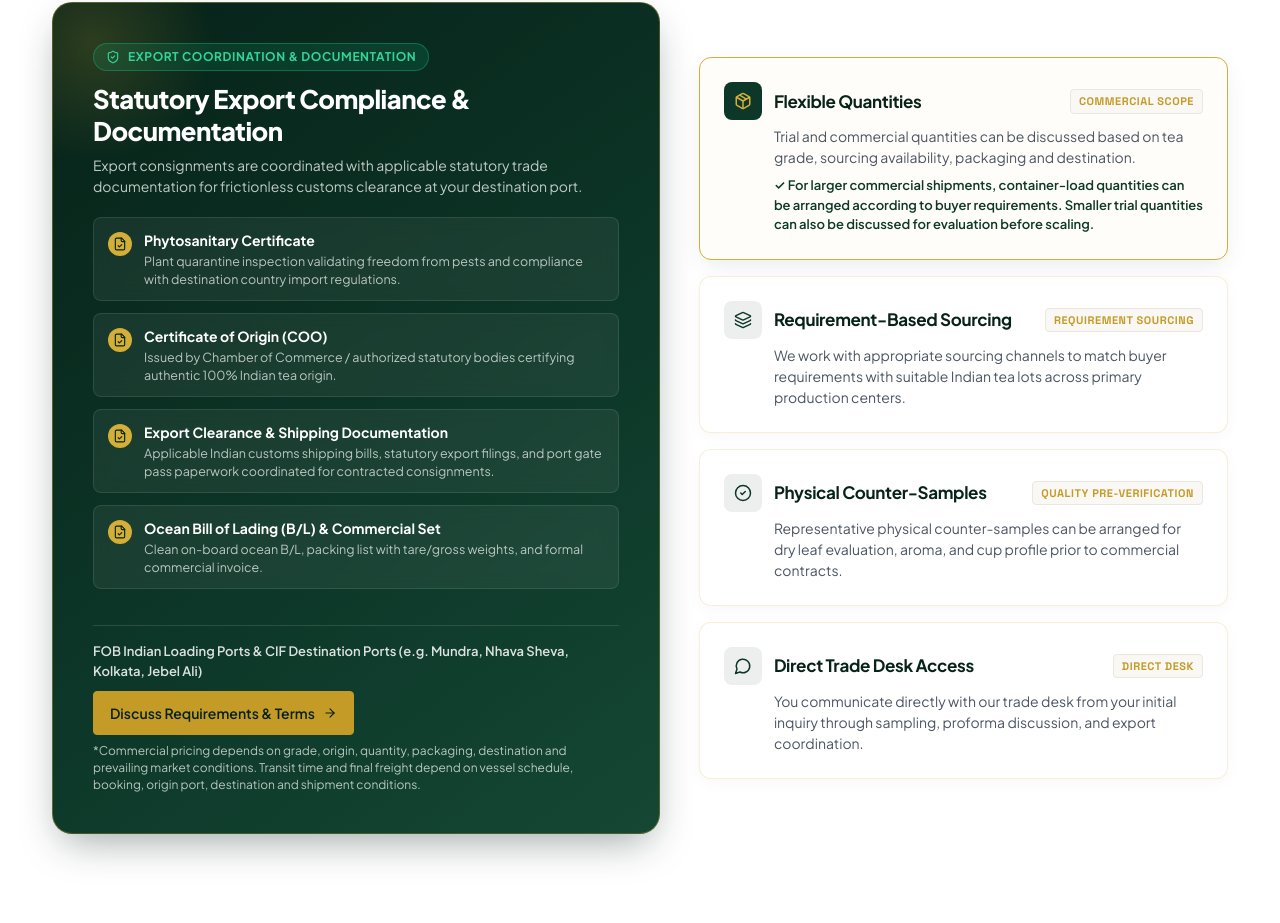
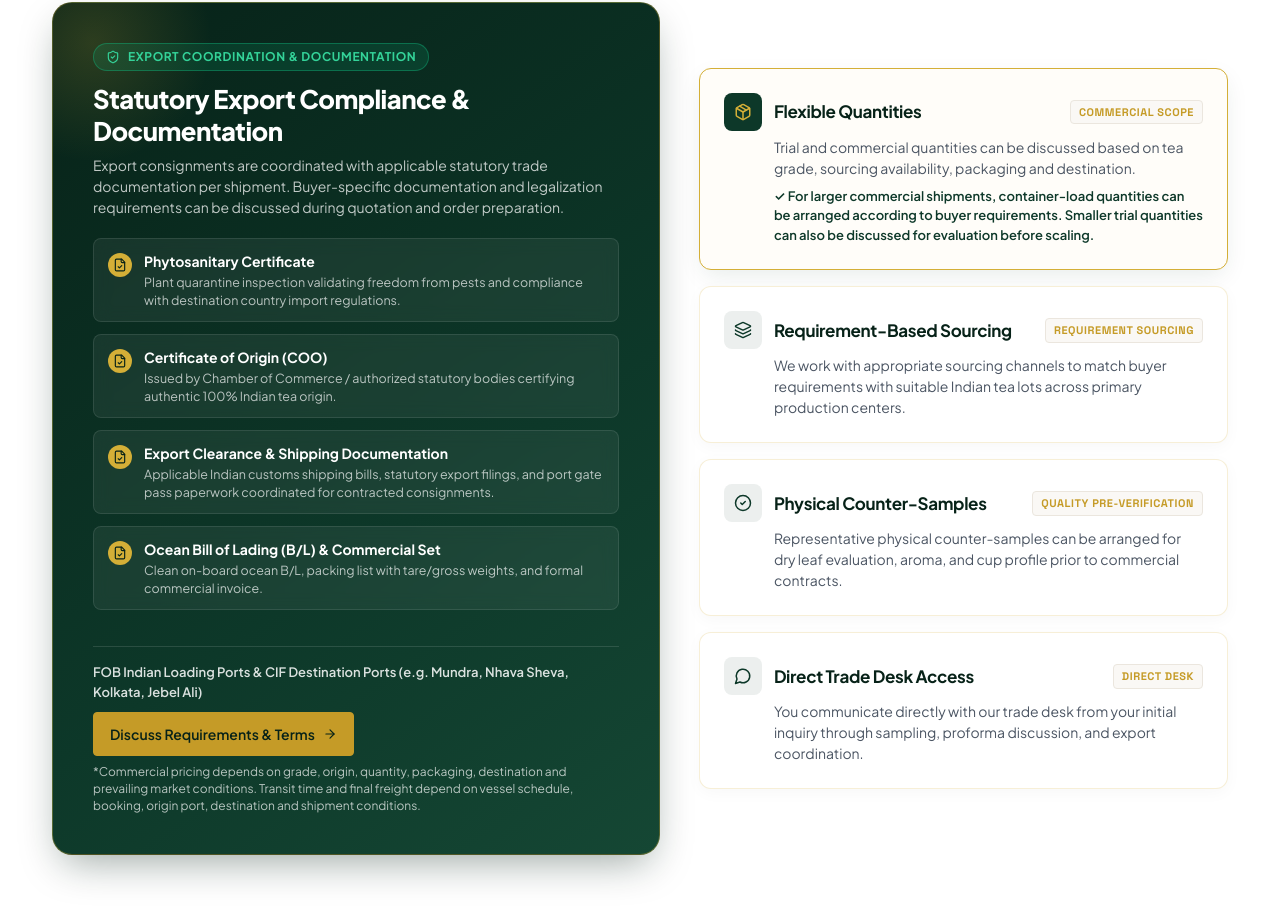
Before and after one commit to sarthaksarvaiya/shivom-global-website, a React (Vite) app: page / in a window 1280 px wide. Shown: the part 6509-7432 px from the top of the page. Built offline with nearby package versions, Linux system fonts and the light colour scheme.

Commit message:
fix(compliance): refine export terminal subtitle to state per-shipment basis and buyer-specific documentation

```diff
--- a/src/components/home/WhyShivomGlobal.tsx
+++ b/src/components/home/WhyShivomGlobal.tsx
@@ -124,7 +124,7 @@ export const WhyShivomGlobal: React.FC<WhyShivomGlobalProps> = ({
                   Statutory Export Compliance &amp; Documentation
                 </h3>
                 <p className="compliance-terminal-subtitle">
-                  Export consignments are coordinated with applicable statutory trade documentation for frictionless customs clearance at your destination port.
+                  Export consignments are coordinated with applicable statutory trade documentation per shipment. Buyer-specific documentation and legalization requirements can be discussed during quotation and order preparation.
                 </p>
               </div>
 
```
